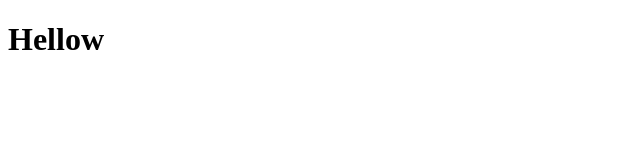
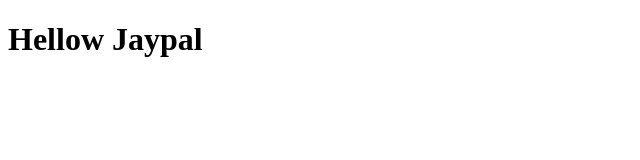
Before and after one commit to SaparaBoy/demo, a plain HTML site: page index.html in a window 1280 px wide. Shown: the whole page, without its empty margins (0-640 px from the left). Drawn offline with Linux system fonts and the light colour scheme.

Commit message:
update index

```diff
--- a/index.html
+++ b/index.html
@@ -7,6 +7,6 @@
     <title>Document</title>
 </head>
 <body>
-    <h1>Hellow</h1>
+    <h1>Hellow Jaypal</h1>
 </body>
 </html>
```
